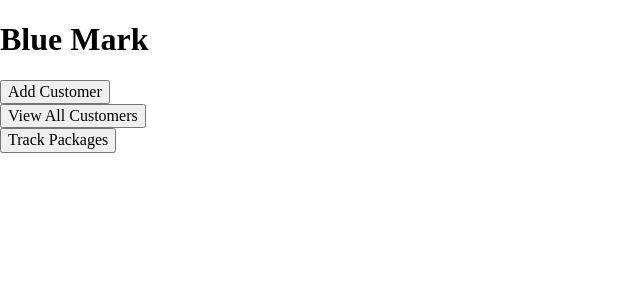
After one commit to kevinsibug/Blue-Mark, a Django app: page / in a window 1280 px wide. The commit adds this page. Shown: the top 300 px of the page, without its empty margins (0-640 px from the left). Run offline with Django 3.2, Linux system fonts and the light colour scheme; some libraries are stand-ins or nearby versions.

Commit message:
Created Home, Add Customer, View All Customers, and Track Packages Page

```diff
--- a/blue_mark/urls.py
+++ b/blue_mark/urls.py
@@ -22,6 +22,6 @@ urlpatterns = [
 
     path('admin/', admin.site.urls),
 
-    path("packages/", include("delivery_tracker.urls")),
+    path('', include("delivery_tracker.urls")),
 
 ]
--- a/delivery_tracker/templates/package_detail.html
+++ b/delivery_tracker/templates/customer_detail.html
@@ -1,6 +1,5 @@
-{% extends "base.html" %}
-
 {% block page_content %}
+<!doctype html>
 
         <div class="mw6 center pa3 sans-serif">
 
--- /dev/null
+++ b/delivery_tracker/templates/home.html
@@ -0,0 +1,37 @@
+<!doctype html>
+
+<html>
+
+<head>
+
+  <meta charset="utf-8">
+
+  <meta name="viewport" content="width=device-width, initial-scale=1">
+
+  <title>Blue Mark</title>
+
+  <link rel="stylesheet" href="https://unpkg.com/tachyons@4.10.0/css/tachyons.min.css" />
+
+  <h1>Blue Mark</h1>
+
+  <form action="http://localhost:8000/addcustomer">
+    <input type="submit" value="Add Customer" />
+  </form>
+
+  <form action="http://localhost:8000/viewcustomers">
+    <input type="submit" value="View All Customers" />
+  </form>
+
+  <form action="http://localhost:8000/trackpackages">
+    <input type="submit" value="Track Packages" />
+  </form>
+
+</head>
+
+<body>
+
+  {% block page_content %}{% endblock %}
+
+</body>
+
+</html>
--- a/delivery_tracker/templates/packages_list.html
+++ b/delivery_tracker/templates/packages_list.html
@@ -1,4 +1,4 @@
-{% extends "base.html" %}
+<!doctype html>
 
 {% block page_content %}
 
--- a/delivery_tracker/urls.py
+++ b/delivery_tracker/urls.py
@@ -4,8 +4,9 @@ from . import views
 
 
 urlpatterns = [
-
-    path("<int:pk>/", views.package_detail, name="package_detail"),
-    path('', views.packages_list, name='packages_list'),
-
+    path('', views.home, name="home"),
+    path('addcustomer/', views.add_customer, name='add_customer'),
+    path('viewcustomers/', views.view_customers, name='view_customers'),
+    path('<int:pk>/', views.customer_detail, name="customer_detail"),
+    path('trackpackages/', views.packages_list, name='packages_list'),
 ]
--- a/delivery_tracker/views.py
+++ b/delivery_tracker/views.py
@@ -3,7 +3,16 @@ from django.shortcuts import render
 from delivery_tracker.models import *
 
 # Create your views here.
-def package_detail(request, pk):
+def home(request):
+    return render(request, "home.html")
+
+def add_customer(request):
+    return render(request, "add_customer.html")
+
+def view_customers(request):
+    return render(request, "view_customers.html")
+
+def customer_detail(request, pk):
 
     customer_obj = Customer.objects.get(pk=pk)
 
@@ -17,7 +26,7 @@ def package_detail(request, pk):
 
     }
 
-    return render(request, "package_detail.html", context)
+    return render(request, "customer_detail.html", context)
 
 def packages_list(request):
     return render(request, "packages_list.html")
```
Also changed, not shown: delivery_tracker/templates/add_customer.html (added, +17 -0 lines), delivery_tracker/templates/base.html (deleted, +0 -25 lines), delivery_tracker/templates/view_customers.html (added, +17 -0 lines).
